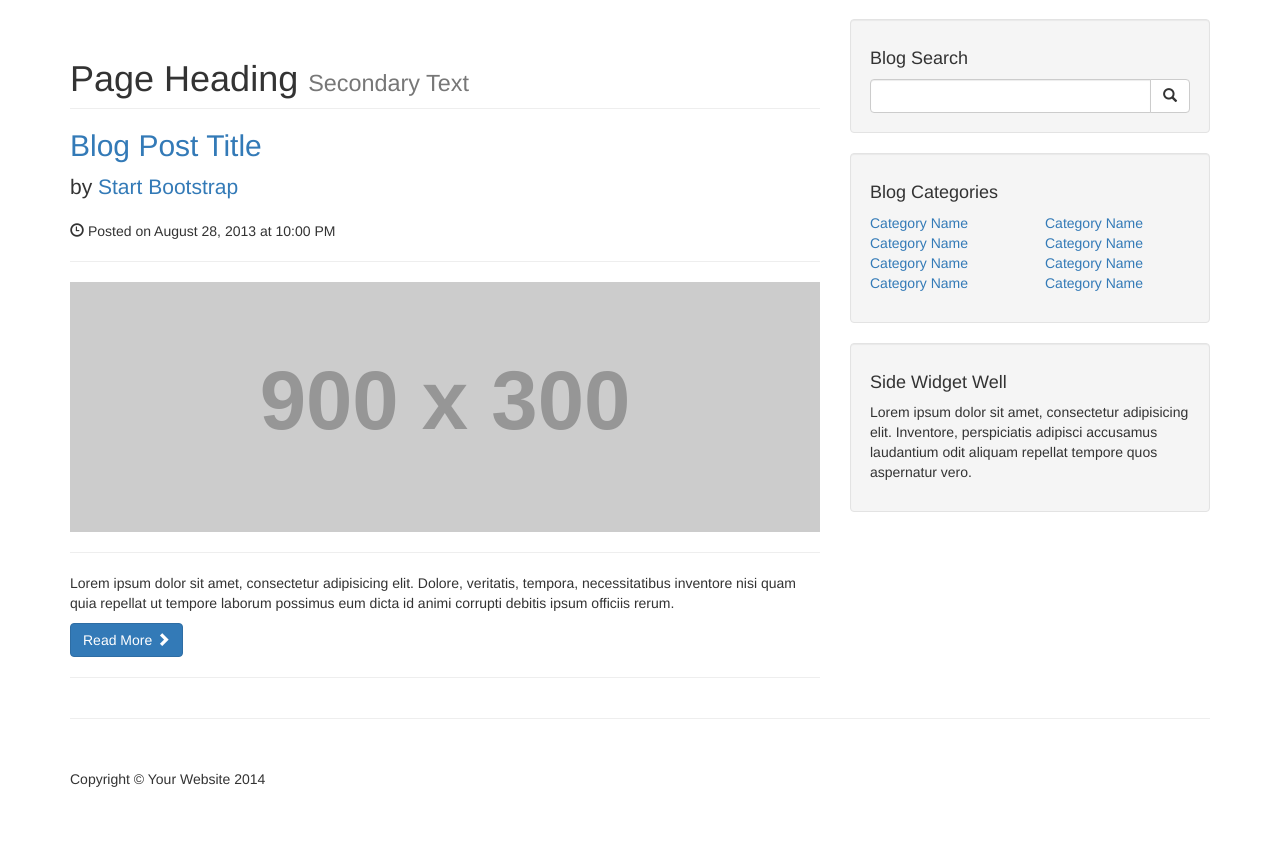
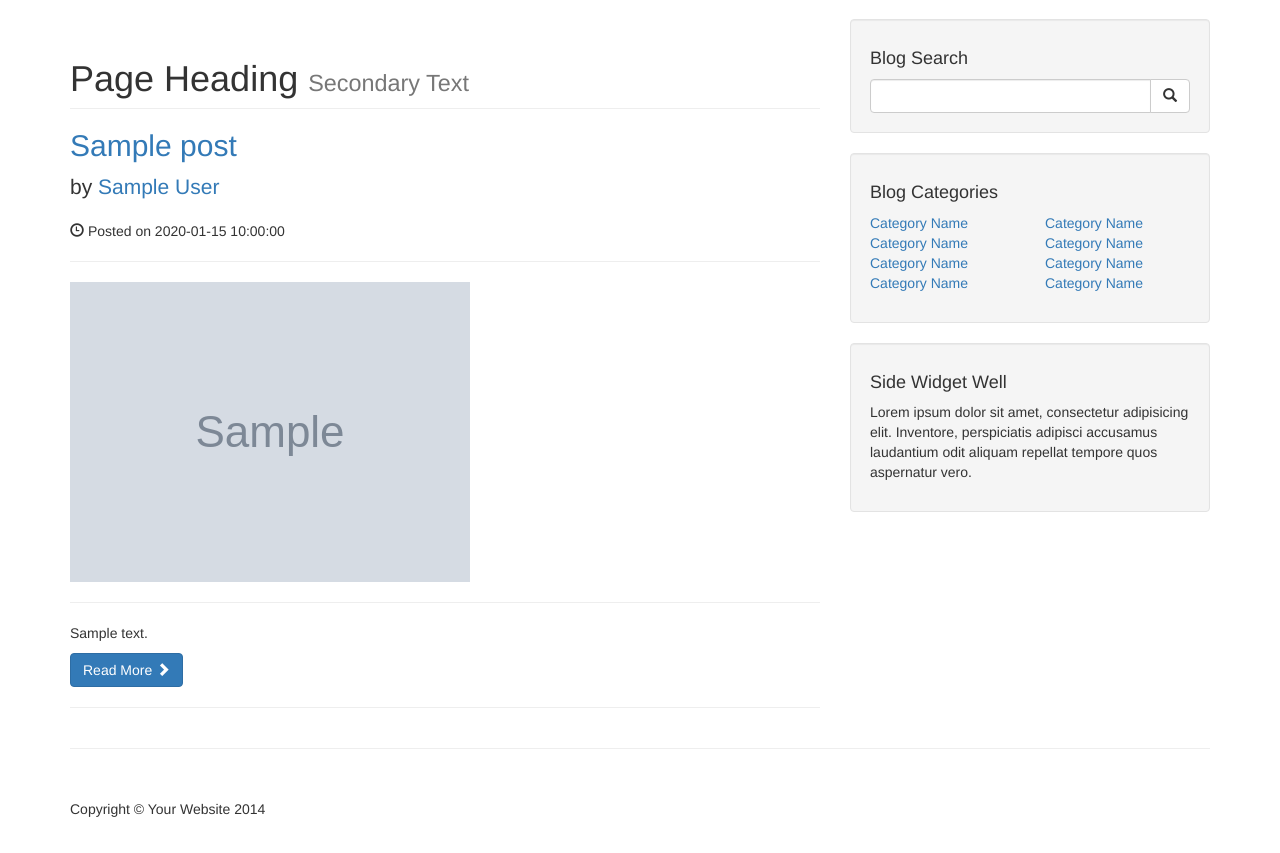
Before and after one commit to masaokaka/php_practice, a PHP site: page / in a window 1280 px wide. Shown: the part 51-904 px from the top of the page. Before the commit the page ends 838 px from the top, so only its background shows below. Run offline with PHP 8.4, Linux system fonts and the light colour scheme; tables that the repository leaves empty or names only in its code hold one stand-in row (values such as "Sample post"); grey boxes marked "Sample" are stand-in pictures; grey boxes labelled with a size stand in for pictures from a placeholder-image service; some libraries are stand-ins or nearby versions.

Commit message:
update: DBのpsotテーブルのデータをすべて取得してwhileで表示

```diff
--- a/index.php
+++ b/index.php
@@ -14,24 +14,31 @@ include("includes/navigation.php")
     <div class="row">
         <!-- Blog Entries Column -->
         <div class="col-md-8">
+            <!-- Blog Post -->
+            <?php
+            $query = "SELECT * FROM posts";
+            $result = mysqli_query($connection, $query);
+            while ($row = mysqli_fetch_assoc($result)) {
+            ?>
                 <h1 class="page-header">
                     Page Heading
                     <small>Secondary Text</small>
                 </h1>
-            <!-- First Blog Post -->
                 <h2>
-                <a href="#">Blog Post Title</a>
+                    <a href="index.php"><?php echo $row["post_title"] ?></a>
                 </h2>
                 <p class="lead">
-                by <a href="index.php">Start Bootstrap</a>
+                    by <a href="index.php"><?php echo $row["post_author"] ?></a>
                 </p>
-            <p><span class="glyphicon glyphicon-time"></span> Posted on August 28, 2013 at 10:00 PM</p>
+                <p><span class="glyphicon glyphicon-time"></span> Posted on <?php echo $row["post_date"] ?></p>
                 <hr>
-            <img class="img-responsive" src="http://placehold.it/900x300" alt="">
+                <img class="img-responsive" src=<?php echo $row["post_image"] ?> alt="img_posted">
                 <hr>
-            <p>Lorem ipsum dolor sit amet, consectetur adipisicing elit. Dolore, veritatis, tempora, necessitatibus inventore nisi quam quia repellat ut tempore laborum possimus eum dicta id animi corrupti debitis ipsum officiis rerum.</p>
+                <p><?php echo $row["post_content"] ?></p>
                 <a class="btn btn-primary" href="#">Read More <span class="glyphicon glyphicon-chevron-right"></span></a>
                 <hr>
+            <?php
+            } ?>
         </div>
 
         <!-- Blog Sidebar Widgets Column -->
```
Also changed, not shown: images/sample.jpg (added). Lines whose indentation alone changed are shown as unchanged.
